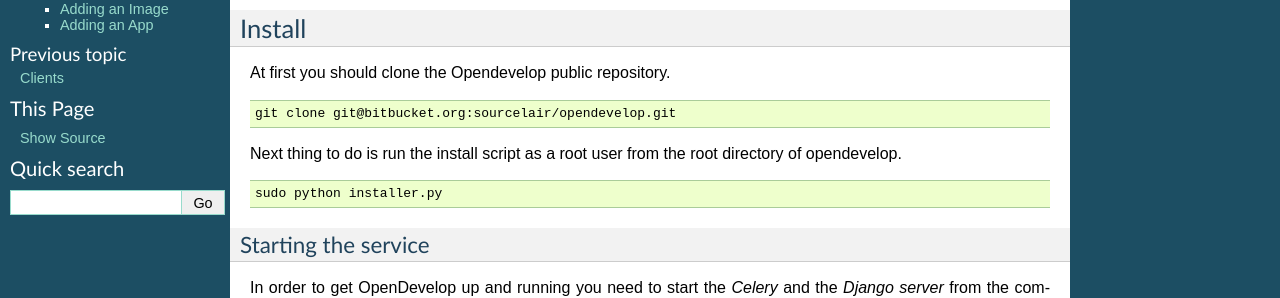
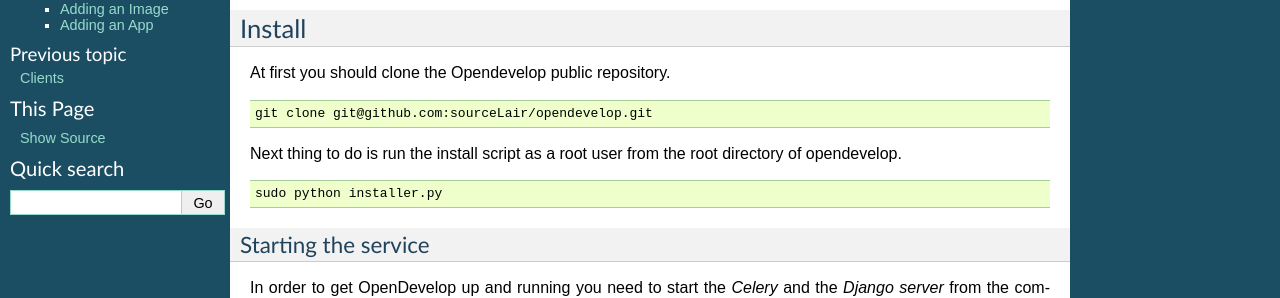
Before and after one commit to opendevelop/opendevelop, a Sphinx documentation site: the page built from docs/install.rst, in a window 1280 px wide. Shown: the part 201-499 px from the top of the page. Built offline with Sphinx 7.4.7, drawn with Linux system fonts in a browser that asks for light colours.

Commit message:
Corrected clone URL

```diff
--- a/docs/install.rst
+++ b/docs/install.rst
@@ -15,7 +15,7 @@
 
 .. code-block:: bash
 
-    git clone git@bitbucket.org:sourcelair/opendevelop.git
+    git clone git@github.com:sourceLair/opendevelop.git
 
 
 Next thing to do is run the install script as a root user from the root directory of opendevelop.
```
